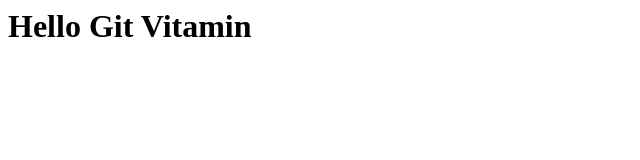
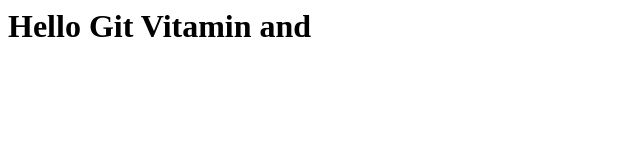
Before and after one commit to GestaRegum/testgit, a plain HTML site: page index.html in a window 1280 px wide. Shown: the whole page, without its empty margins (0-640 px from the left). Drawn offline with Linux system fonts and the light colour scheme.

Commit message:
new word

```diff
--- a/index.html
+++ b/index.html
@@ -1 +1 @@
-<h1>Hello Git Vitamin</h1>
+<h1>Hello Git Vitamin and</h1>
```
